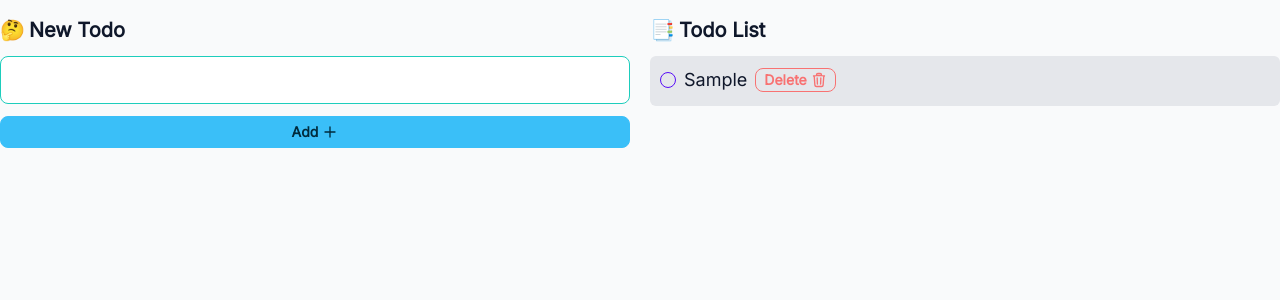
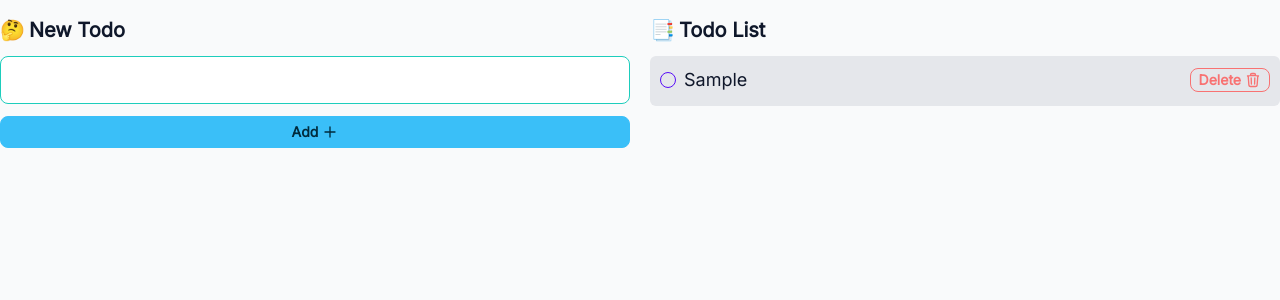
Before and after one commit to thuyencode/my-todo-app, a React (Vite) app: page / in a window 1280 px wide. Both pictures are taken after typing "Sample" into the empty fields and a click on the button "Add". Shown: the top 300 px of the page. Built offline with nearby package versions, Linux system fonts and the light colour scheme; a web font is replaced by a local one.

Commit message:
Add README.md and a small UI change

```diff
--- a/index.html
+++ b/index.html
@@ -4,6 +4,7 @@
     <meta charset="UTF-8" />
     <link rel="icon" type="image/svg+xml" href="/vite.svg" />
     <meta name="viewport" content="width=device-width, initial-scale=1.0" />
+    <meta name="description" content="">
     <title>My Todo App</title>
   </head>
   <body
--- a/src/components/NewTodoForm.jsx
+++ b/src/components/NewTodoForm.jsx
@@ -36,7 +36,7 @@ function NewTodoForm ({ onSubmit }) {
         className='group btn btn-info btn-active btn-sm capitalize'
         type='submit'
       >
-        <span className='inline-flex flex-row items-center group-hover:text-white'>
+        <span className='inline-flex items-center group-hover:text-white'>
           Add
           <Icon id='plus' className='ml-1 h-4 w-4 stroke-2' />
         </span>
--- a/src/components/TodoItem.jsx
+++ b/src/components/TodoItem.jsx
@@ -12,15 +12,17 @@ function TodoItem ({ id, title, completed, toggleTodo, deleteTodo }) {
         onChange={(e) => toggleTodo(id, e.target.checked)}
       />
       <label htmlFor={id}>{title}</label>
+      <span className='grow inline-flex'>
         <button
-        className='group btn btn-error btn-outline btn-xs capitalize'
+          className='ml-auto group btn btn-error btn-outline btn-xs capitalize'
           onClick={() => deleteTodo(id)}
         >
-        <span className='inline-flex flex-row items-center text-sm group-hover:text-white'>
+          <span className='inline-flex items-center text-sm group-hover:text-white'>
             Delete
             <Icon id='trash' className='ml-1 h-4 w-4 stroke-2' />
           </span>
         </button>
+      </span>
     </li>
   )
 }
```
Also changed, not shown: 1 other file (tests, documents, lock files or other folders). Lines whose indentation alone changed are shown as unchanged.
